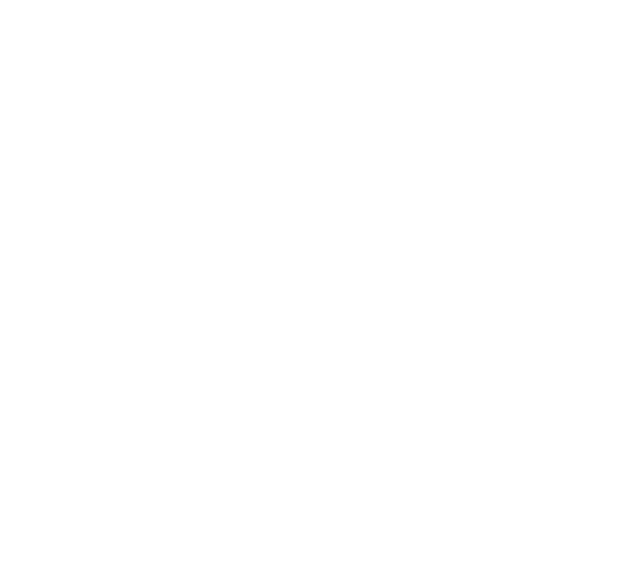
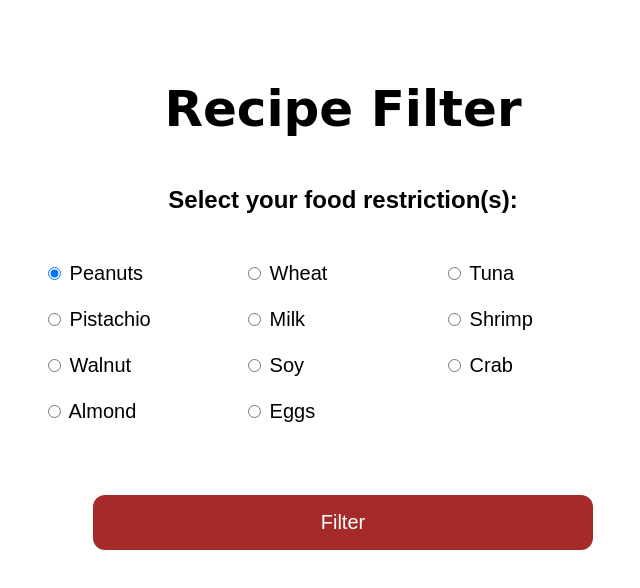
Before and after one commit to jechoi29/food-equity, a plain HTML site: page landingpage.html in a window 1280 px wide. Shown: the whole page, without its empty margins (297-937 px from the left). Drawn offline with Linux system fonts and the light colour scheme.

Commit message:
added landing page

```diff
--- a/landingpage.html
+++ b/landingpage.html
@@ -1,10 +1,106 @@
-<!DOCTYPE html>
 <html lang="en">
 <head>
     <meta charset="UTF-8">
-    <title>Title</title>
+    <title>{{page_title}}</title>
+    <link rel="stylesheet" type="text/css" href="index.css">
+
+    <style>
+        .item2 {
+            grid-area: leftC;
+            width: 200px
+        }
+
+        .item3 {
+            grid-area: middleC;
+            width: 200px
+        }
+
+        .item4 {
+            grid-area: rightC;
+            width: 200px
+        }
+
+
+        h1 {
+            font-size: 50px;
+            color: black;
+            font-family: cursive;
+        }
+
+        h2 {
+            color: black;
+            font-family: sans-serif;
+        }
+
+        .grid-container {
+            display: grid;
+            grid-template-areas: 'leftC middleC rightC';
+        }
+
+        body {
+            font-family: sans-serif;
+        }
+
+        .grid-container > div {
+            font-size: 20px;
+            color: black;
+        }
+
+        .submit {
+            background-color: #a52a2a;
+            border: none;
+            color: white;
+            padding: 16px 32px;
+            text-align: center;
+            text-decoration: none;
+            display: inline-block;
+            font-size: 20px;
+            margin: 4px 2px;
+            width: 500px;
+            align: center;
+            cursor: pointer;
+            border-radius: 12px;
+            -webkit-transition-duration: 0.4s; /* Hover Effect */
+            transition-duration: 0.3s;
+            font-family: sans-serif;
+        }
+
+        .submit:hover {
+            border: 2px solid #f44336;
+            font-family: sans-serif;
+        }
+
+    </style>
 </head>
-<body>
-
+<body bgcolor="white">
+<div align="center">
+    <br><br><br><br>
+    <h1>Recipe Filter</h1>
+</div>
+<form class="form" action="results" method="post">
+    <div style="width:600px; margin:0 auto;">
+        <h2 align="center"><br>Select your food restriction(s):<br><br></h2>
+        <div class="grid-container">
+            <div class="item2" align="left">
+                <input type="radio" name="genre" value="10751" checked> Peanuts<br><br>
+                <input type="radio" name="genre" value="14"> Pistachio<br><br>
+                <input type="radio" name="genre" value="36"> Walnut<br><br>
+                <input type="radio" name="genre" value="27"> Almond<br></div>
+            <div class="item3" align="left">
+                <input type="radio" name="genre" value="10402"> Wheat<br><br>
+                <input type="radio" name="genre" value="9648"> Milk<br><br>
+                <input type="radio" name="genre" value="10749"> Soy<br><br>
+                <input type="radio" name="genre" value="878"> Eggs<br></div>
+            <div class="item4" align="left">
+                <input type="radio" name="genre" value="10770"> Tuna<br><br>
+                <input type="radio" name="genre" value="10752"> Shrimp<br><br>
+                <input type="radio" name="genre" value="37"> Crab<br></div>
+            <h2><br></h2>
+        </div>
+        <div align="center">
+            <input class="submit" type="submit" value="Filter" name="gobtn"/>
+        </div>
+    </div>
+</form>
 </body>
 </html>
```
